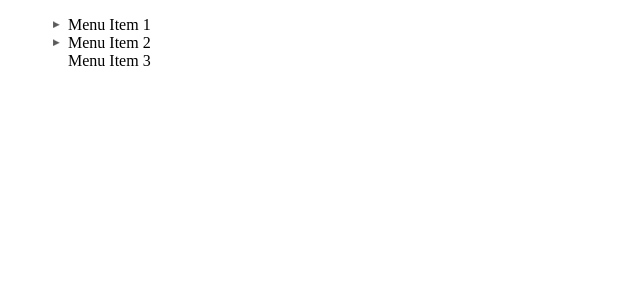
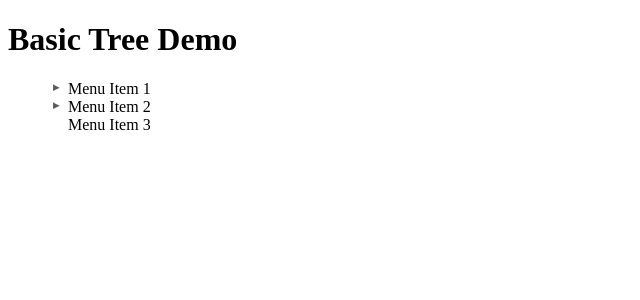
Before and after one commit to goodcodeguy/goodcodeguy.github.io, a Jekyll site: the page demos/goodtree/index.html, which Jekyll copies as it is, in a window 1280 px wide. Shown: the top 300 px of the page, without its empty margins (0-640 px from the left). Built offline with Jekyll 4.4.1, drawn with Linux system fonts in a browser that asks for light colours; Markdown is read by kramdown in place of the engine named in the settings.

Commit message:
added title to basic tree demo

```diff
--- a/demos/goodtree/index.html
+++ b/demos/goodtree/index.html
@@ -46,6 +46,9 @@
 
   </head>
   <body>
+
+    <h1>Basic Tree Demo</h1>
+
     <ul id="tree">
       <li>
         <span>Menu Item 1</span>
```
